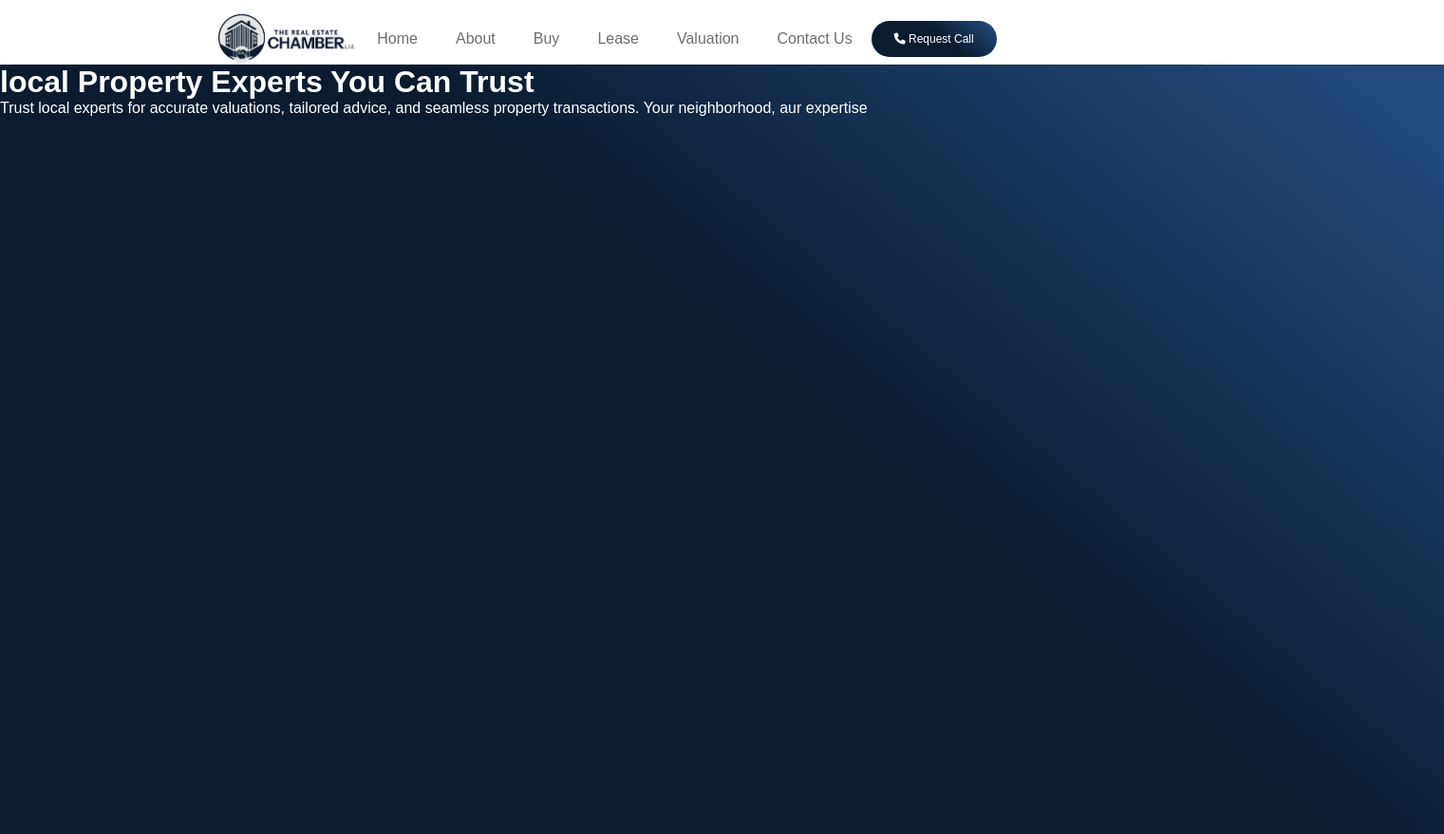
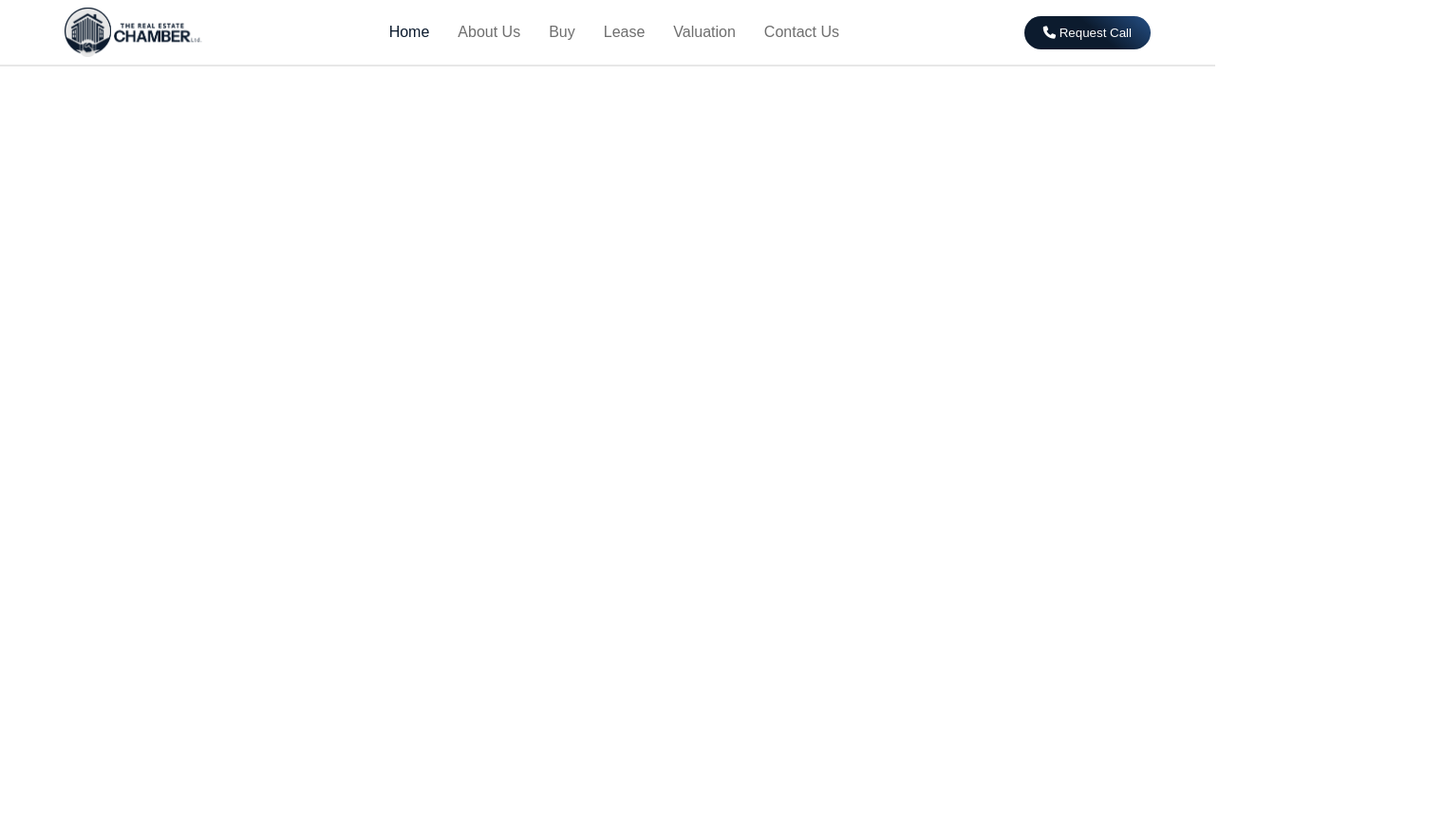
Before and after one commit to Ahmed-Raza001/Figma-Design, a plain HTML site: page index.html in a window 1280 px wide. Shown: the whole page at 95% size, 1521 px wide, since content can reach past the window. After the commit the page ends 800 px from the top, so only its background shows below. Drawn offline with Linux system fonts and the light colour scheme.

Commit message:
navbar complete

```diff
--- a/index.html
+++ b/index.html
@@ -3,37 +3,25 @@
 <head>
     <meta charset="UTF-8">
     <meta name="viewport" content="width=device-width, initial-scale=1.0">
-    <title>Figma-Design</title>
+    <title>Local Property Experts</title>
     <link rel="stylesheet" href="https://cdnjs.cloudflare.com/ajax/libs/font-awesome/6.7.2/css/all.min.css" integrity="sha512-Evv84Mr4kqVGRNSgIGL/F/aIDqQb7xQ2vcrdIwxfjThSH8CSR7PBEakCr51Ck+w+/U6swU2Im1vVX0SVk9ABhg==" crossorigin="anonymous" referrerpolicy="no-referrer" />
     <link rel="stylesheet" href="style.css">
 </head>
 <body>
-            <nav>
-                <img src="logo.png" class="logo">
-                <ul>
-                    <li>Home</li>
-                    <li>About</li>
-                    <li>Buy</li>
-                    <li>Lease</li>
-                    <li>Valuation</li>
-                    <li>Contact Us</li>
-                </ul>
-                <button><i class="fa-solid fa-phone"></i>  Request Call</button>
-            </nav>
-            <main>
-                <div class="hero">
-                     <div class="hero-left">
-                <h1>local Property Experts You Can Trust</h1>
-                <p>Trust local experts for accurate valuations, tailored advice, and seamless property transactions. Your neighborhood, aur expertise<p>
-            </div>
-            <!-- <div class="searchbar">
-                <input placeholder="Search Property">
-                <div class="search-icon"> <i class="fa-solid fa-magnifying-glass"></i> </div>
-                </div>
-            <div class="hero-right">
-                <img  class="hero-image" src="bgimage.png">
-            </div> -->
-        </div>
-    </main>
+    <header>
+        <img src="logo.png" class="logo">
+        <nav>
+            <ul>
+                <li class="home">Home</li>
+                <li><a href="#">About Us</a></li>
+                <li><a href="#">Buy</a></li>
+                <li><a href="#">Lease</a></li>
+                <li><a href="#">Valuation</a></li>
+                <li><a href="#">Contact Us</a></li>
+            </ul>
+        </nav>
+        <button class="request-call"> <i class="fa-solid fa-phone"></i> Request Call</button>
+    </header>
+
 </body>
 </html>
--- a/style.css
+++ b/style.css
@@ -1,72 +1,51 @@
-*{
-    margin: 0px;
-    padding: 0px;
-    box-sizing: border-box;
-    font-family: Arial;
-    text-decoration: none;
-    list-style: none;
+* {
+    font-family: Arial, sans-serif;
+    margin: 0;
+    padding: 0;
 }
 
-nav {
+header {
+    background-color: #ffffff;
+    color: #6E6E6E;
+    padding: 8px;
     display: flex;
+    justify-content: space-between;
     align-items: center;
-    justify-content: center;
-    width: 98%;
-    margin: Auto;
-    padding-top: 15px;
-    border-bottom: 1px solid #E7E7E7;
+    border-bottom: 2px solid #E7E7E7;
 }
 
 .logo {
+    margin-left: 60px;
     width: 147px;
     height: 52px;
 }
 
 nav ul {
+    list-style-type: none;
+    margin: 0;
+    padding: 0;
     display: flex;
-    align-items: center;
 }
 
 nav ul li {
-    margin: 0 20px;
-    color: #6E6E6E;
-
+    margin: 0 15px;
 }
 
-nav button {
-    padding: 12px 24px 12px 24px;
-    border: none;
-    background: linear-gradient(219.84deg, #224A7D 4.14%, #0C1B2E 44.22%);
-    font-size: 12px;
-    color: #FFFFFF;
-    border-radius: 78px;
+.home {
+    color: #0C1B2E;
 }
 
-.hero {
-    background: linear-gradient(219.84deg, #224A7D 4.14%, #0C1B2E 44.22%);
-    color: #FFFFFF;
-    width: 1521px;
-    height: 810px;
-    display: flex;
-    /*align-items: center;
-    justify-content: center;*/
+nav a {
+    color: #6E6E6E;
+    text-decoration: none;
 }
 
-/*.title {
-    font-size: 43px;
-    font-weight: 900;
+.request-call {
+    margin-right: 60px;
+    background: linear-gradient(219.84deg, #224A7D 4.14%, #0C1B2E 44.22%);
+    color: white;
+    border: none;
+    padding: 10px 20px;
+    border-radius: 78px;
+    cursor: pointer;
 }
-
-.hero .text {
-    padding: 12px 0px 16px;
-}
-
-.hero-image{
- width: 400px;
- rotate: -180deg;
-}
-
-.searchbar {
-    display: flex;
-    padding: 0px 0px 100px 70px;
-}*/
```
